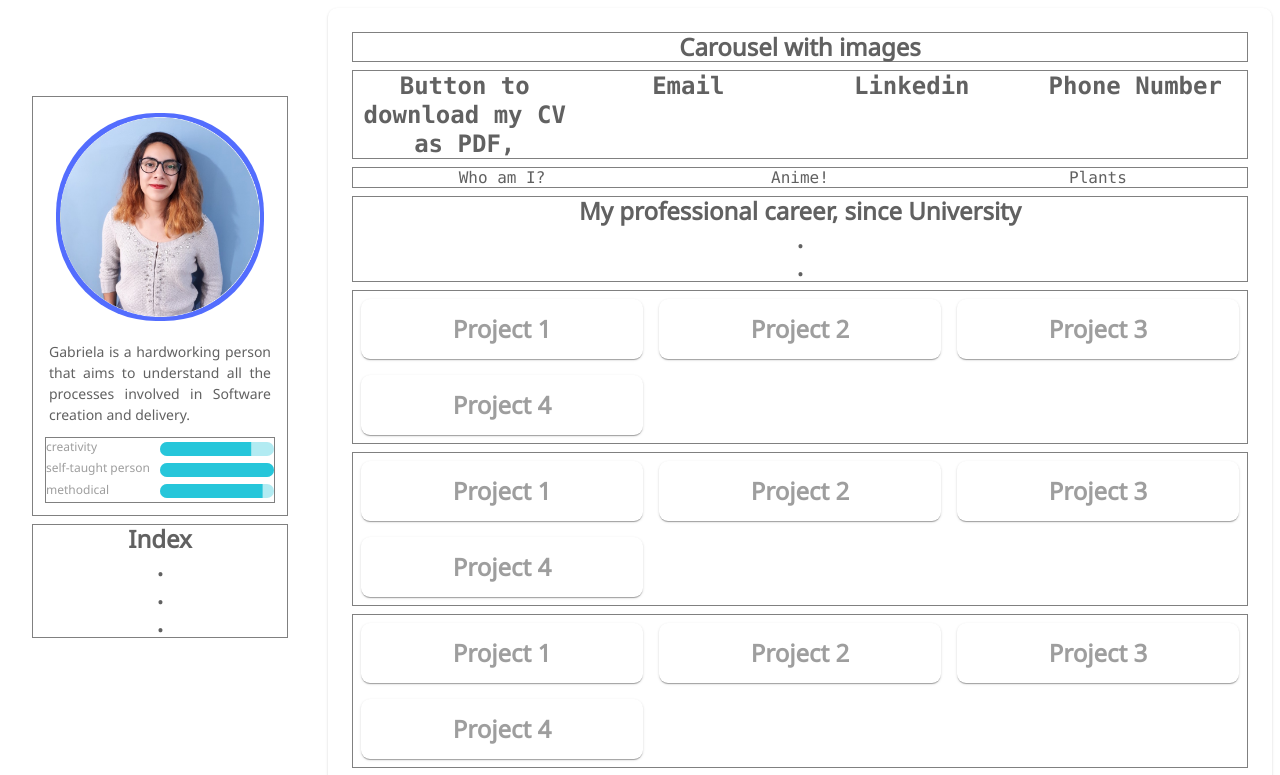
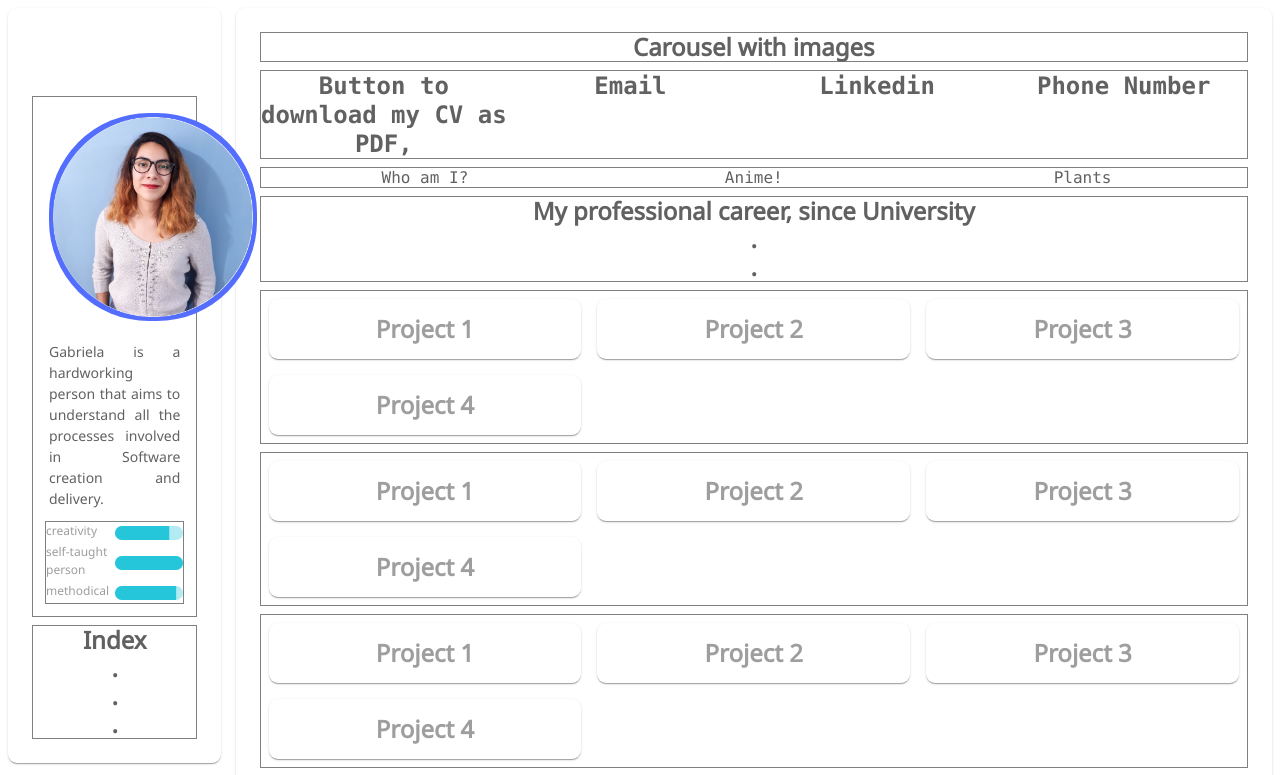
Before and after one commit to GabrielaSaldana/profile, a React (Create React App) app: page / in a window 1280 px wide. Shown: the top 775 px of the page. Built offline with nearby package versions, Linux system fonts and the light colour scheme.

Commit message:
fixing spacing

```diff
--- a/src/App.js
+++ b/src/App.js
@@ -35,7 +35,7 @@ const useStyles = makeStyles(theme => ({
     height: "100%"
   },
   scrollableSide: {
-    marginLeft: "25%"
+    marginLeft: "18%"
   }
 }));
 
@@ -75,15 +75,15 @@ function App(props) {
   return (
     <MuiThemeProvider theme={theme}>
       <div className={classes.root}>
-        <Grid container spacing={2}>
-          <Grid item xs={3} className={classes.stickyMenu}>
-            <div className={classes.paper}>
+        <Grid container>
+          <Grid item xs={2} className={classes.stickyMenu}>
+            <Paper className={classes.paper}>
               <Toolbar id="back-to-top-anchor" />
               <Persona />
               <Index />
-            </div>
+            </Paper>
           </Grid>
-          <Grid item xs={9} className={classes.scrollableSide}>
+          <Grid item xs={10} className={classes.scrollableSide}>
             <Paper className={classes.paper}>
               <Presentation />
               <Contact />
```
